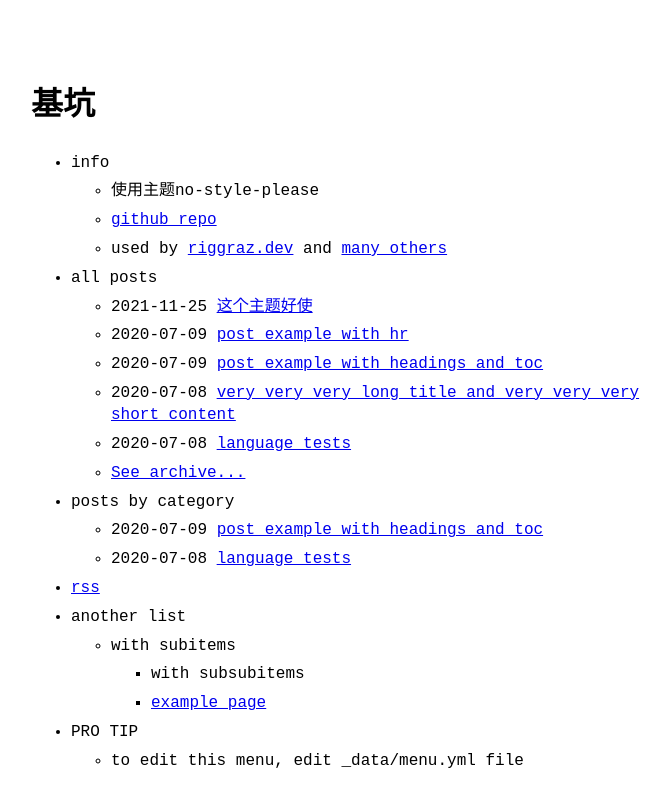
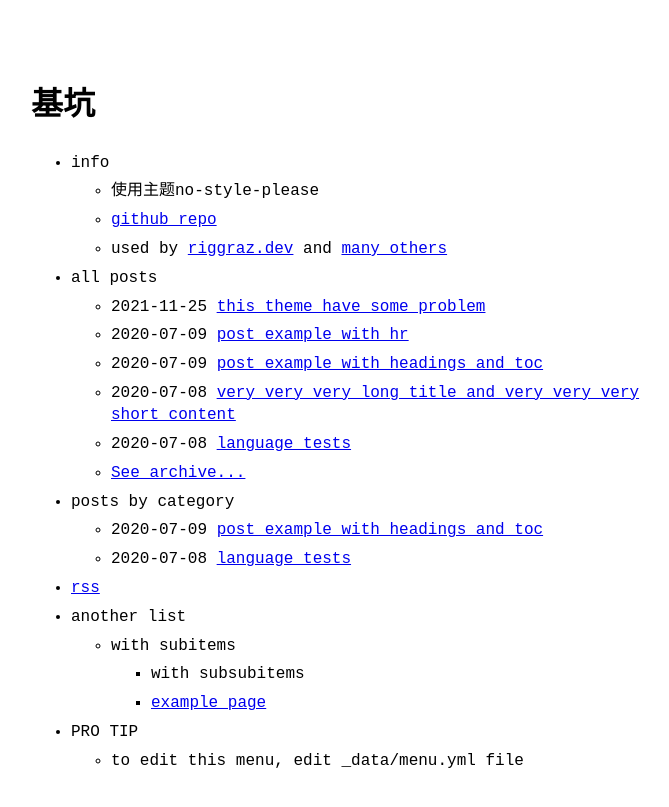
Before and after one commit to labsambi/labsambi.github.io, a Jekyll site: the page built from index.md, in a window 1280 px wide. Shown: the top 807 px of the page, without its empty margins (289-958 px from the left). Built offline with Jekyll 4.4.1, drawn with Linux system fonts in a browser that asks for light colours; part of the change alters nothing that is shown.

Commit message:
Update and rename 2021-11-25-这个主题好使.md to 2021-11-25-this-theme-have-some-problem.md

```diff
--- a/_posts/2021-11-25-这个主题好使.md
+++ b/_posts/2021-11-25-this-theme-have-some-problem.md
@@ -1,4 +1,4 @@
-#项目获得阶段性胜利
+#项目获得阶段性胜利~~不还是不太好使~~
 在经历了多次~~删库~~后网页终于在移动端和PC端都有了说得过去的效果
 ~~并且不用再装程序，老电脑不宜折腾~~
 我不费劲改了，就用**这个**了！
```
